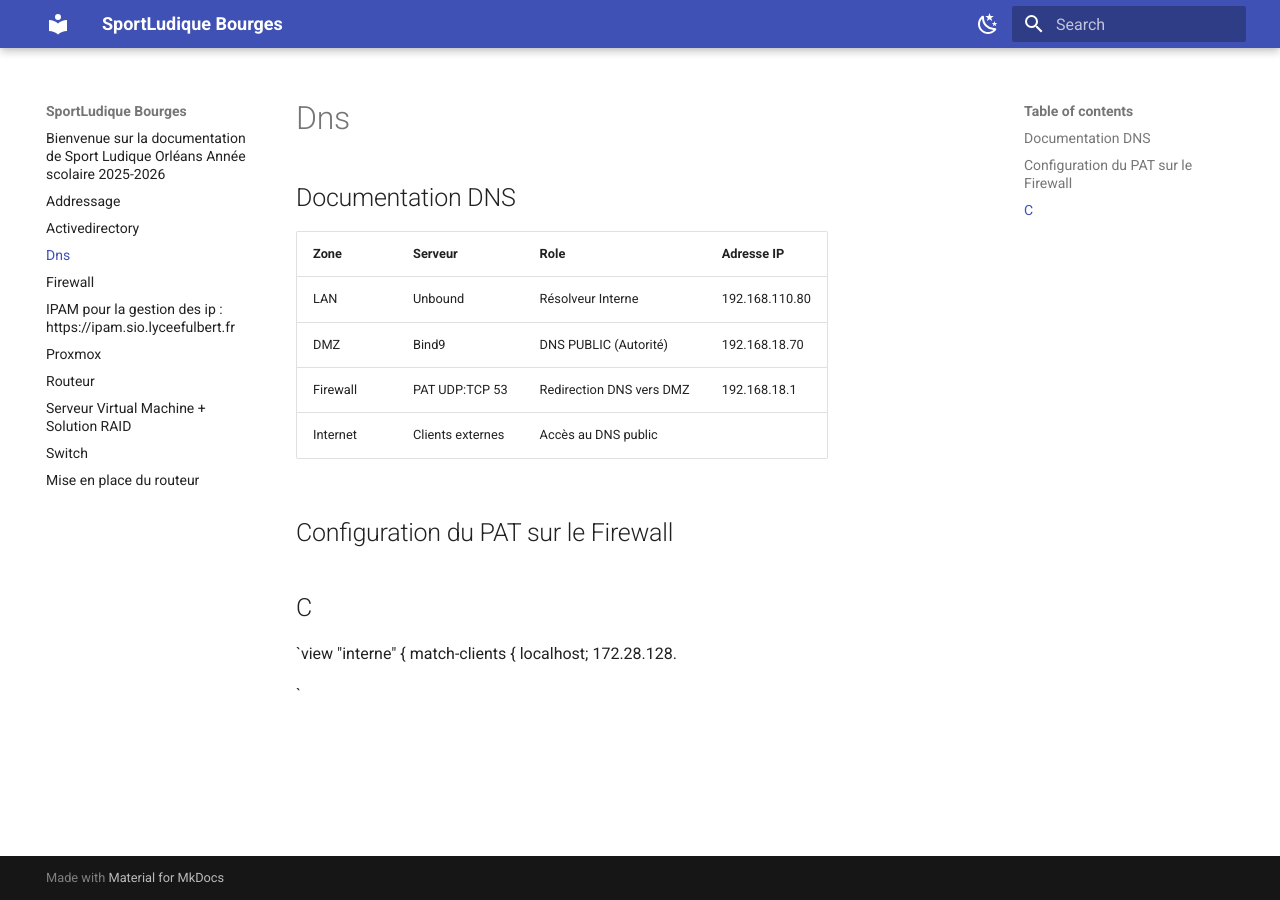
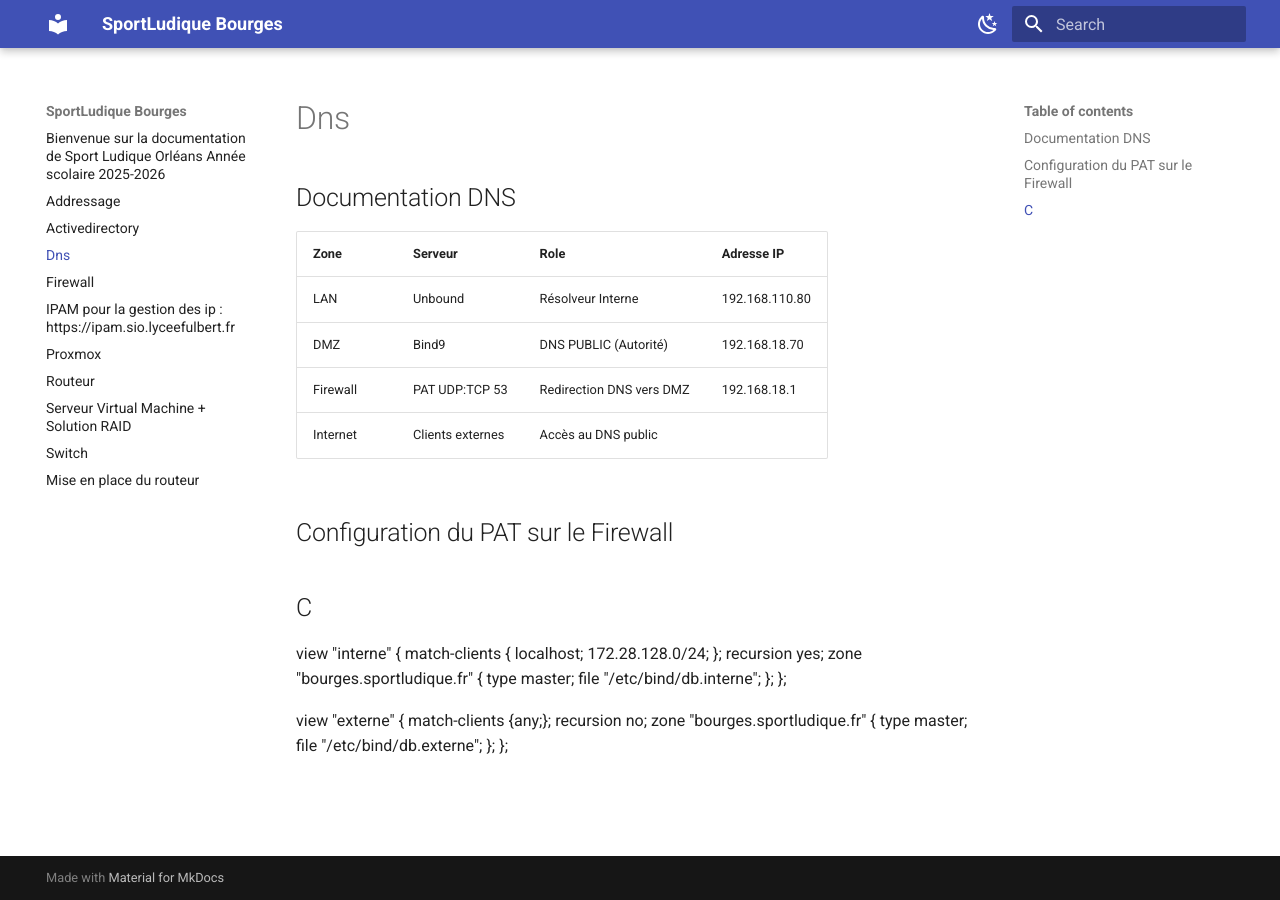
Before and after one commit to RAYAN241351/SportLudique2025-2026, an MkDocs documentation site: the page built from docs/dns.md, in a window 1280 px wide. Built offline with MkDocs 1.6.1 and Material for MkDocs 9.7.7, drawn with Linux system fonts in a browser that asks for light colours.

Commit message:
Update dns.md

```diff
--- a/docs/dns.md
+++ b/docs/dns.md
@@ -15,10 +15,20 @@
 
 ## C
 
-`view "interne" {
-     match-clients { localhost; 172.28.128.
+view "interne" {
+     match-clients { localhost; 172.28.128.0/24; };
+     recursion yes;
+     zone "bourges.sportludique.fr" {
+     type master;
+     file "/etc/bind/db.interne";
+     };
+};
 
-
-
-
-`
+view "externe" {
+     match-clients {any;};
+     recursion no;
+     zone "bourges.sportludique.fr" {
+     type master;
+     file "/etc/bind/db.externe";
+     };
+};
```
